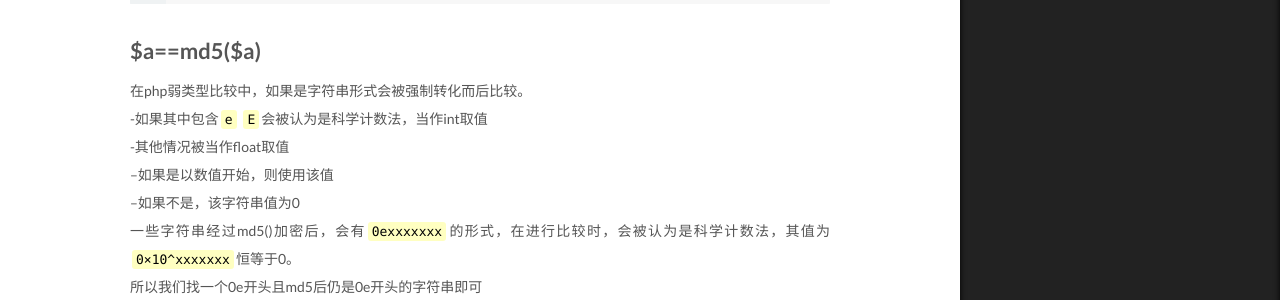
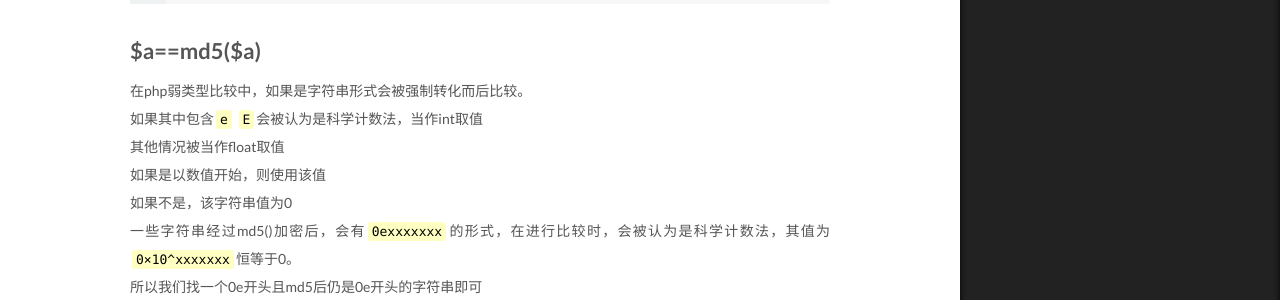
Before and after one commit to AirGoldenFish/airgoldenfish.github.io, a Jekyll site: the page built from _posts/2021-01-07-杂七杂八的绕过.md, in a window 1280 px wide and 1400 px high, scrolled down 244 px. Shown: the part 611-911 px from the top of the window. Built offline with Jekyll 4.4.1, drawn with Linux system fonts in a browser that asks for light colours.

````diff
--- a/_posts/2021-01-07-杂七杂八的绕过.md
+++ b/_posts/2021-01-07-杂七杂八的绕过.md
@@ -31,10 +31,10 @@ if __name__ =='__main__':
 ```
 ## $a==md5($a)
 在php弱类型比较中，如果是字符串形式会被强制转化而后比较。
--如果其中包含`e` `E`会被认为是科学计数法，当作int取值
--其他情况被当作float取值
-    --如果是以数值开始，则使用该值
-    --如果不是，该字符串值为0
+如果其中包含`e` `E`会被认为是科学计数法，当作int取值
+其他情况被当作float取值
+	如果是以数值开始，则使用该值
+	如果不是，该字符串值为0
 一些字符串经过md5()加密后，会有`0exxxxxxx`的形式，在进行比较时，会被认为是科学计数法，其值为`0×10^xxxxxxx`恒等于0。
 所以我们找一个0e开头且md5后仍是0e开头的字符串即可
 
````
